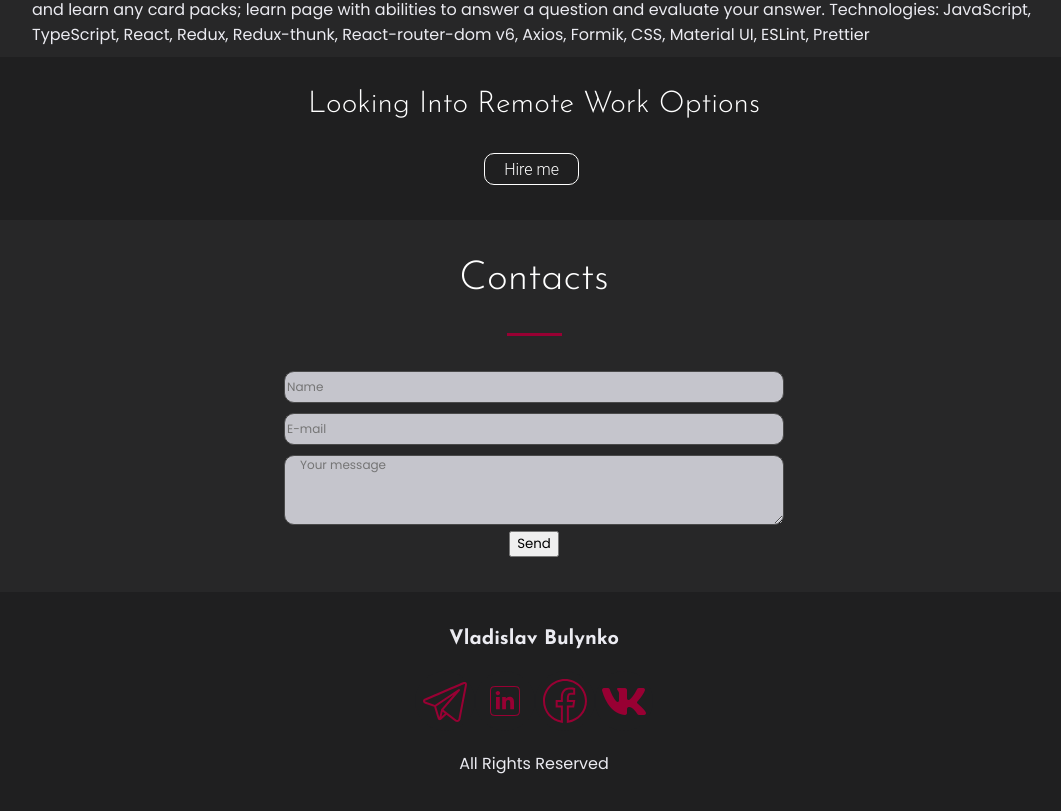
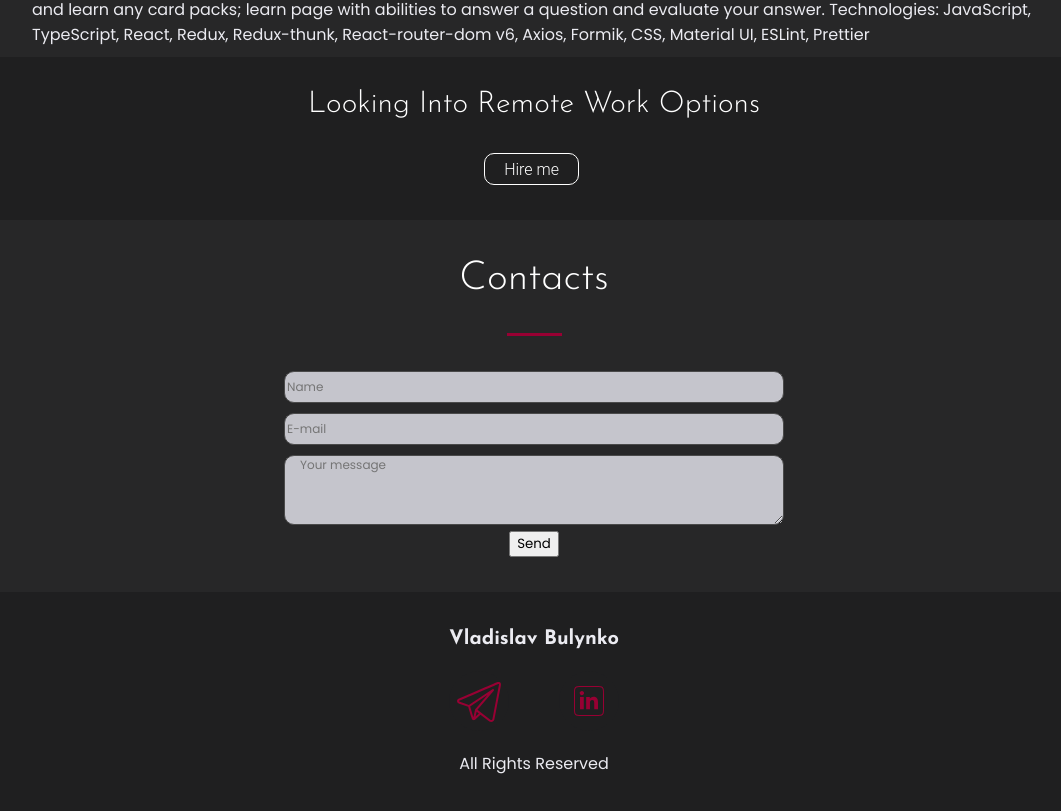
Before and after one commit to VladBula/Portfolio-React, a React (Create React App) app: page / in a window 1280 px wide. Shown: the part 3146-3957 px from the top of the page, without its empty margins (106-1167 px from the left). Built offline with nearby package versions, Linux system fonts and the light colour scheme.

Commit message:
links added

```diff
--- a/src/Footer/Footer.tsx
+++ b/src/Footer/Footer.tsx
@@ -12,23 +12,13 @@
                 <h3>Vladislav Bulynko</h3>
                 <div className={s.socialsContainer}>
                     <div className={s.socialIcon}>
-                        <a href="">
+                        <a href="https://t.me/vladBool">
                             <img src={tgIcon} alt=""/>
                         </a>
                     </div>
                     <div className={s.socialIcon}>
-                        <a href="">
+                        <a href="https://www.linkedin.com/in/vladislav-bulynko-091959226/">
                             <img src={inIcon} alt=""/>
-                        </a>
-                    </div>
-                    <div className={s.socialIcon}>
-                        <a href="">
-                            <img src={facebookIcon} alt=""/>
-                        </a>
-                    </div>
-                    <div className={s.socialIcon}>
-                        <a href="">
-                            <img src={vkIcon} alt=""/>
                         </a>
                     </div>
                 </div>
--- a/src/HireOffer/HireOffer.tsx
+++ b/src/HireOffer/HireOffer.tsx
@@ -8,7 +8,7 @@
 
                 <h2 className={s.text}>Looking into remote work options</h2>
                 <div className={s.hireButton}>
-                    <a href="#">Hire me</a>
+                    <a href="https://www.linkedin.com/in/vladislav-bulynko-091959226/">Hire me</a>
                 </div>
 
             </div>
```
